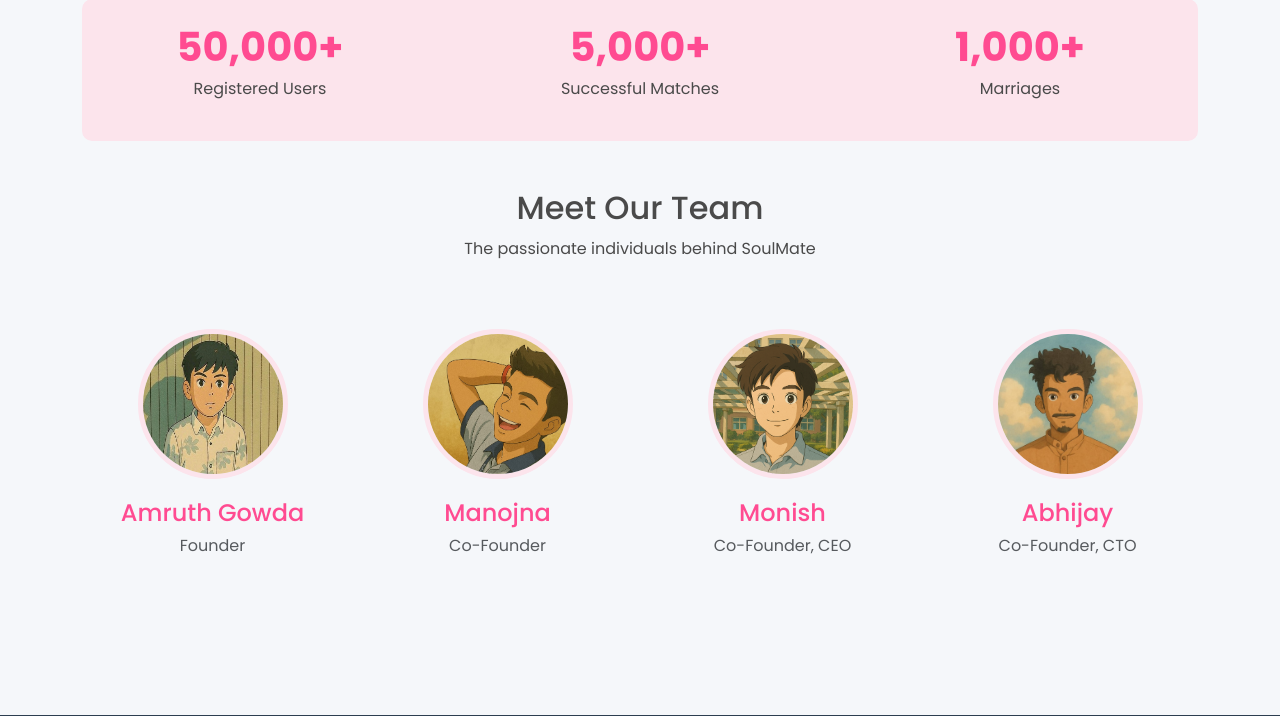
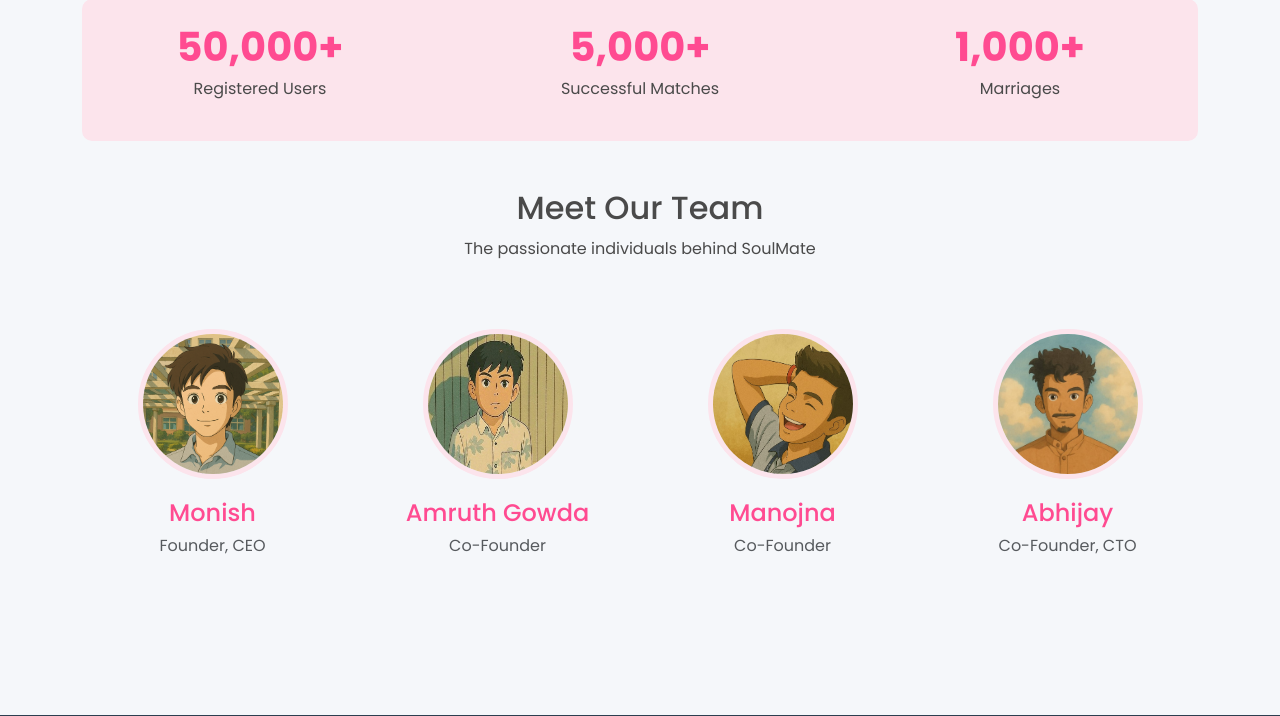
Before and after one commit to Milkyway-Coder/Website, a Flask app: page /about in a window 1280 px wide. Shown: the part 1960-2676 px from the top of the page. Run offline with Flask 3, Linux system fonts and the light colour scheme; some libraries are stand-ins or nearby versions.

Commit message:
Revise team member roles in about.html
Updated team member roles and removed duplicate entry for Monish.

```diff
--- a/templates/about.html
+++ b/templates/about.html
@@ -115,9 +115,16 @@
         <div class="row">
             <div class="col-md-3 mb-4">
                 <div class="team-card">
+                    <img src="{{ url_for('static', filename='images/team3.png') }}" alt="Monish" class="img-fluid rounded-circle">
+                    <h4>Monish</h4>
+                    <p class="text-muted">Founder, CEO</p>
+                </div>
+            </div>
+            <div class="col-md-3 mb-4">
+                <div class="team-card">
                     <img src="{{ url_for('static', filename='images/team1.jpeg') }}" alt="Amruth Gowda" class="img-fluid rounded-circle">
                     <h4>Amruth Gowda</h4>
-                    <p class="text-muted">Founder</p>
+                    <p class="text-muted">Co-Founder</p>
                 </div>
             </div>
             <div class="col-md-3 mb-4">
@@ -125,13 +132,6 @@
                     <img src="{{ url_for('static', filename='images/team2.jpeg') }}" alt="Manojna" class="img-fluid rounded-circle">
                     <h4>Manojna</h4>
                     <p class="text-muted">Co-Founder</p>
-                </div>
-            </div>
-            <div class="col-md-3 mb-4">
-                <div class="team-card">
-                    <img src="{{ url_for('static', filename='images/team3.png') }}" alt="Monish" class="img-fluid rounded-circle">
-                    <h4>Monish</h4>
-                    <p class="text-muted">Co-Founder, CEO</p>
                 </div>
             </div>
             <div class="col-md-3 mb-4">
```
